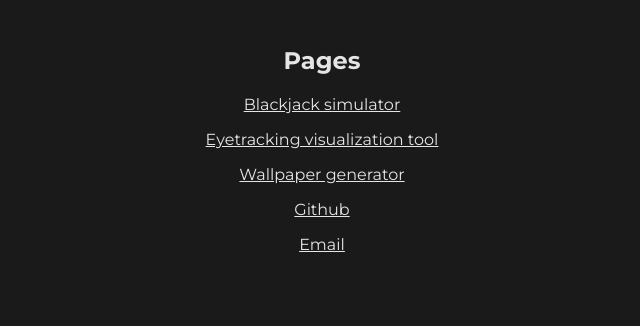
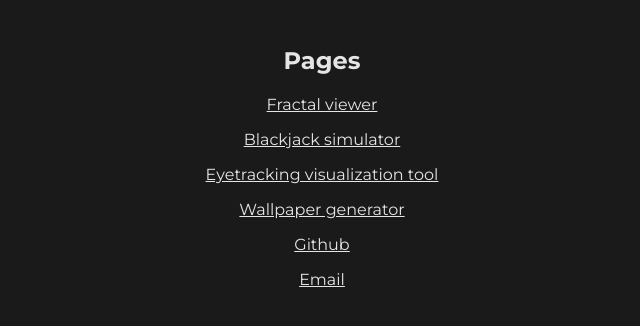
Before and after one commit to ldobbelsteen/landing, a plain HTML site: page www/index.html in a window 1280 px wide. Shown: the part 134-460 px from the top of the page, without its empty margins (318-958 px from the left). Drawn offline with Linux system fonts and the light colour scheme.

Commit message:
Add fractal viewer

```diff
--- a/www/index.html
+++ b/www/index.html
@@ -22,6 +22,7 @@
         <main>
             <div style="text-align:center">
                 <h2>Pages</h2>
+                <p><a href="https://fractal.dobbel.dev">Fractal viewer</a></p>
                 <p><a href="https://blackjack.dobbel.dev">Blackjack simulator</a></p>
                 <p><a href="https://eyevis.dobbel.dev">Eyetracking visualization tool</a></p>
                 <p><a href="https://github.com/ldobbelsteen/wallpaper-generator">Wallpaper generator</a></p>
```
